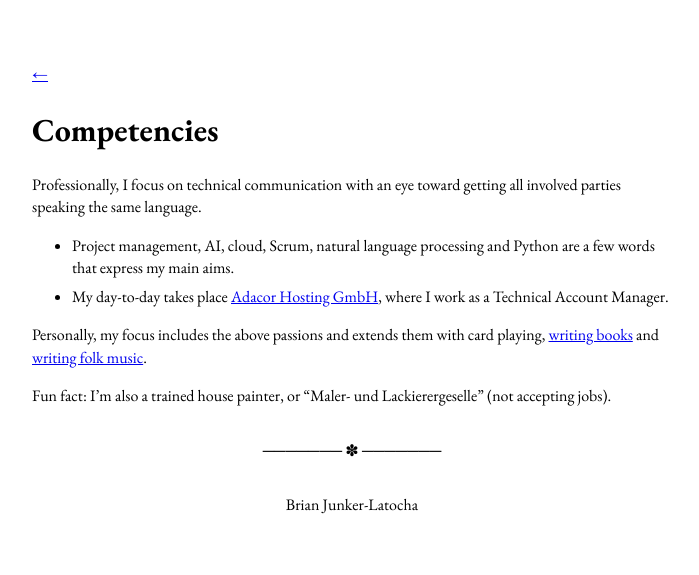
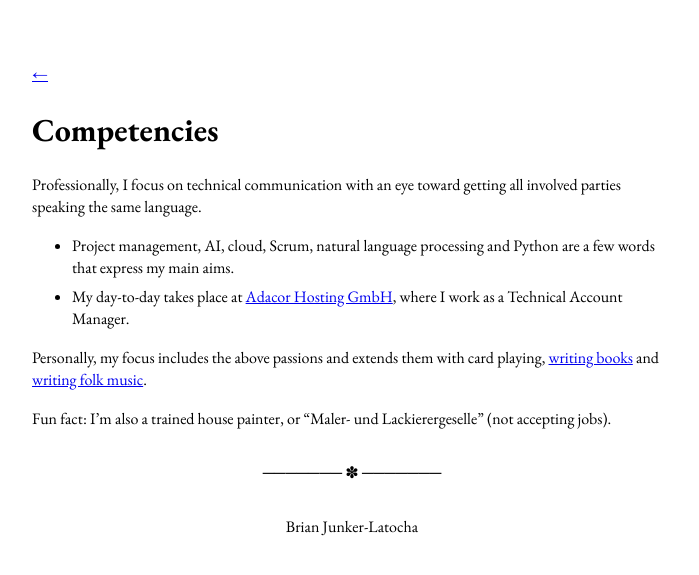
Before and after one commit to BrianInGermany/simple_website, a Jekyll site: the page built from competencies.md, in a window 1280 px wide. Shown: the top 575 px of the page, without its empty margins (288-987 px from the left). Built offline with Jekyll 4.4.1, drawn with Linux system fonts in a browser that asks for light colours.

Commit message:
edit text

```diff
--- a/competencies.md
+++ b/competencies.md
@@ -5,7 +5,7 @@
 
 Professionally, I focus on technical communication with an eye toward getting all involved parties speaking the same language.
 - Project management, AI, cloud, Scrum, natural language processing and Python are a few words that express my main aims.
-- My day-to-day takes place [Adacor Hosting GmbH](adacor.com), where I work as a Technical Account Manager.
+- My day-to-day takes place at [Adacor Hosting GmbH](adacor.com), where I work as a Technical Account Manager.
 
 Personally, my focus includes the above passions and extends them with card playing, [writing books](/books) and [writing folk music](/music).
 
```
